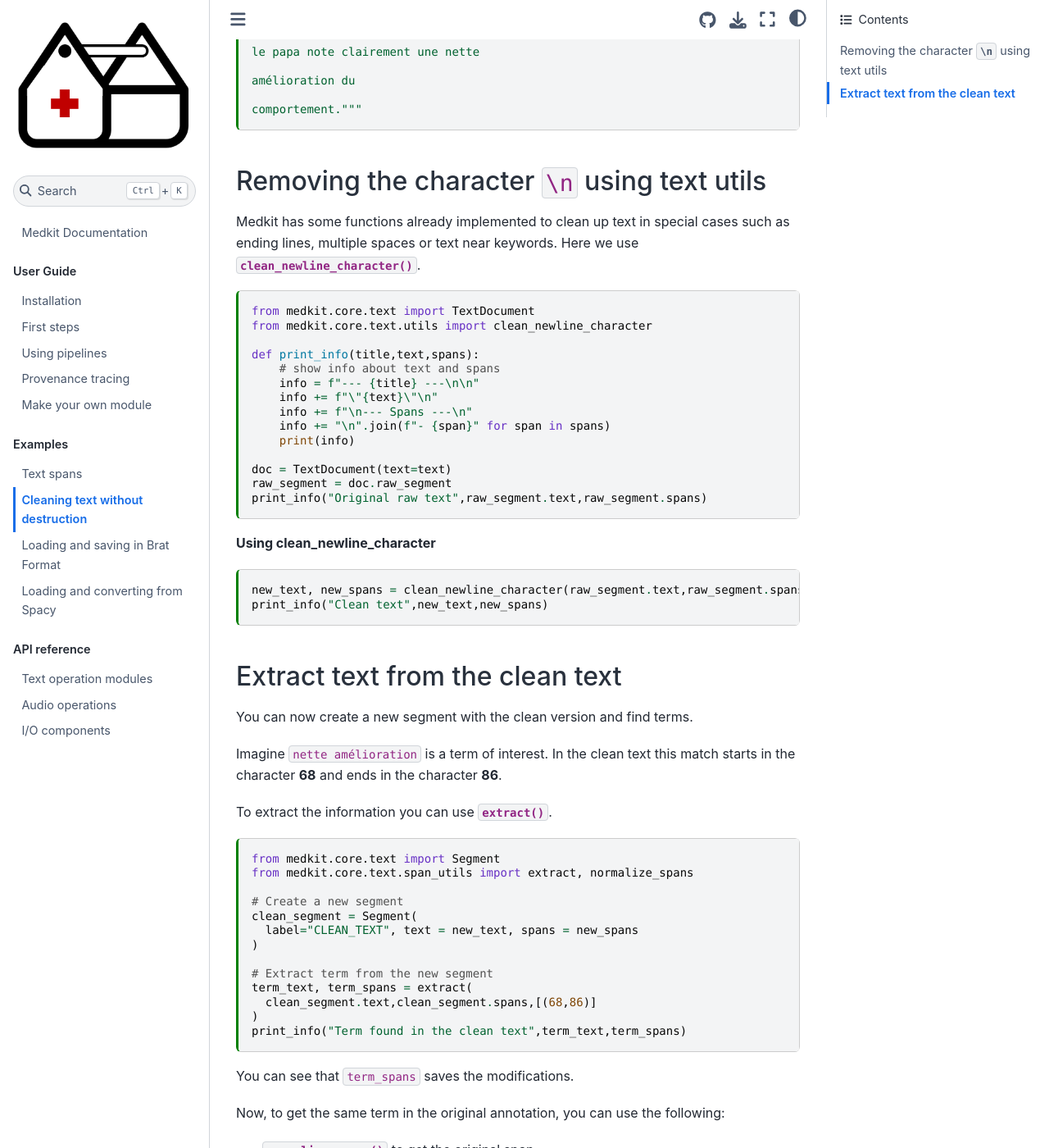
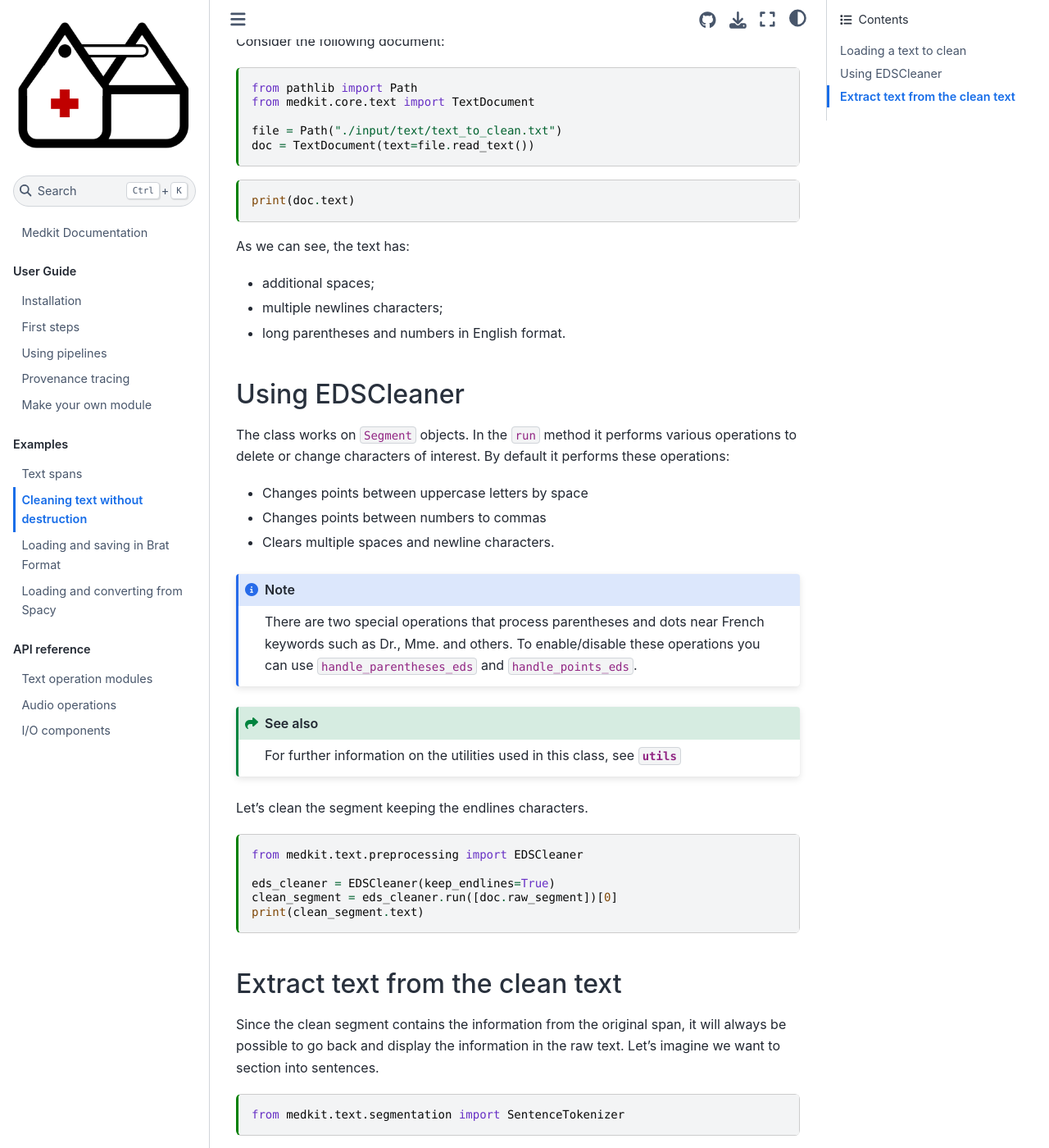
Before and after one commit to TeamHeka/medkit, a Jupyter Book: the page built from docs/examples/cleaning_text.md, in a window 1280 px wide and 1400 px high, scrolled down 248 px. Shown: the whole window at 82% size. Built offline with Jupyter Book 1.0.4 settings and Sphinx 7.4.7 and the Sphinx Book theme 1.1.4, drawn with Linux system fonts in a browser that asks for light colours; pages that are not in the unit, such as notebooks, are missing from menus; some of the changed text lies outside the part shown.

````diff
--- a/docs/examples/cleaning_text.md
+++ b/docs/examples/cleaning_text.md
@@ -15,88 +15,59 @@
 
 +++
 
-In the medical domain, it is common to find documents that are difficult to process. A text may include special characters, unwanted newline characters '\n' or multiple spaces.
+This tutorial will show you how to use the class {class}`~medkit.text.preprocessing.eds_cleaner.EDSCleaner` class. A cleanup operation inspired by documents with formatting problems given previous conversion processes.
 
-Consider a document with the following format:
+
+## Loading a text to clean
+
+Consider the following document:
 
 ```{code-cell} ipython3
-text = """Depuis la mise en place du traitement,
+from pathlib import Path
+from medkit.core.text import TextDocument
 
-le papa note clairement une nette
+file = Path("./input/text/text_to_clean.txt")
+doc = TextDocument(text=file.read_text())
+```
+```{code-cell} ipython3
+print(doc.text)
+```
+As we can see, the text has:
+- additional spaces;
+- multiple newlines characters;
+- long parentheses and numbers in English format.
 
-amélioration du
+## Using EDSCleaner
 
-comportement."""
+The class works on `Segment` objects. In the `run` method it performs various operations to delete or change characters of interest. By default it performs these operations:
+
+* Changes points between uppercase letters by space
+* Changes points between numbers to commas
+* Clears multiple spaces and newline characters.
+
+```{note}
+There are two special operations that process parentheses and dots near French keywords such as Dr., Mme. and others. To enable/disable these operations you can use `handle_parentheses_eds` and `handle_points_eds`.
+```
+```{seealso}
+For further information on the utilities used in this class, see {class}`~medkit.core.text.utils`
+
 ```
 
-## Removing the character `\n` using text utils
-
-Medkit has some functions already implemented to clean up text in special cases such as ending lines, multiple spaces or text near keywords.  Here we use  {func}`~medkit.core.text.utils.clean_newline_character`.
-
+Let's clean the segment keeping the endlines characters.
 
 ```{code-cell} ipython3
-from medkit.core.text import TextDocument
-from medkit.core.text.utils import clean_newline_character
+from medkit.text.preprocessing import EDSCleaner
 
-def print_info(title,text,spans):
-    # show info about text and spans
-    info = f"--- {title} ---\n\n"
-    info += f"\"{text}\"\n"
-    info += f"\n--- Spans ---\n"
-    info += "\n".join(f"- {span}" for span in spans)
-    print(info)
+eds_cleaner = EDSCleaner(keep_endlines=True)
+clean_segment = eds_cleaner.run([doc.raw_segment])[0]
+print(clean_segment.text)
 
-doc = TextDocument(text=text)
-raw_segment = doc.raw_segment
-print_info("Original raw text",raw_segment.text,raw_segment.spans)
 ```
-**Using clean_newline_character**
-```{code-cell} ipython3
-new_text, new_spans = clean_newline_character(raw_segment.text,raw_segment.spans)
-print_info("Clean text",new_text,new_spans)
-```
-
 ## Extract text from the clean text
 
-+++
-
-You can now create a new segment with the clean version and find terms.
-
-Imagine `nette amélioration` is a term of interest. In the clean text this match starts in the character **68** and ends in the character **86**.
-
-To extract the information you can use {func}`~medkit.core.text.span_utils.extract`.
+Since the clean segment contains the information from the original span, it will always be possible to go back and display the information in the raw text. Let's imagine we want to section into sentences.
 
 ```{code-cell} ipython3
-from medkit.core.text import Segment
-from medkit.core.text.span_utils import extract, normalize_spans
+from medkit.text.segmentation import SentenceTokenizer
 
-# Create a new segment
-clean_segment = Segment(
-  label="CLEAN_TEXT", text = new_text, spans = new_spans
-)
-
-# Extract term from the new segment
-term_text, term_spans = extract(
-  clean_segment.text,clean_segment.spans,[(68,86)]
-)
-print_info("Term found in the clean text",term_text,term_spans)
 ```
-
-You can see that `term_spans` saves the modifications.
-
-Now, to get the same term in the original annotation, you can use the following:
-
-* {func}`~medkit.core.text.span_utils.normalize_spans` to get the original span.
-* `extract` to get the term in its original version.
-
-```{code-cell} ipython3
-# Normalize spans of the term
-span_original = normalize_spans(term_spans)[0]
-
-# Get the term in the raw segment
-raw_term_text, raw_term_spans = extract(
-    raw_segment.text,raw_segment.spans,[(span_original.start,span_original.end)]
-)
-
-print_info("Term found in the raw text",raw_term_text,raw_term_spans)
-```
````
Also changed, not shown: docs/examples/brat_io.md (+42 -42 lines), docs/examples/input/text/text_to_clean.txt (added, +35 -0 lines).
